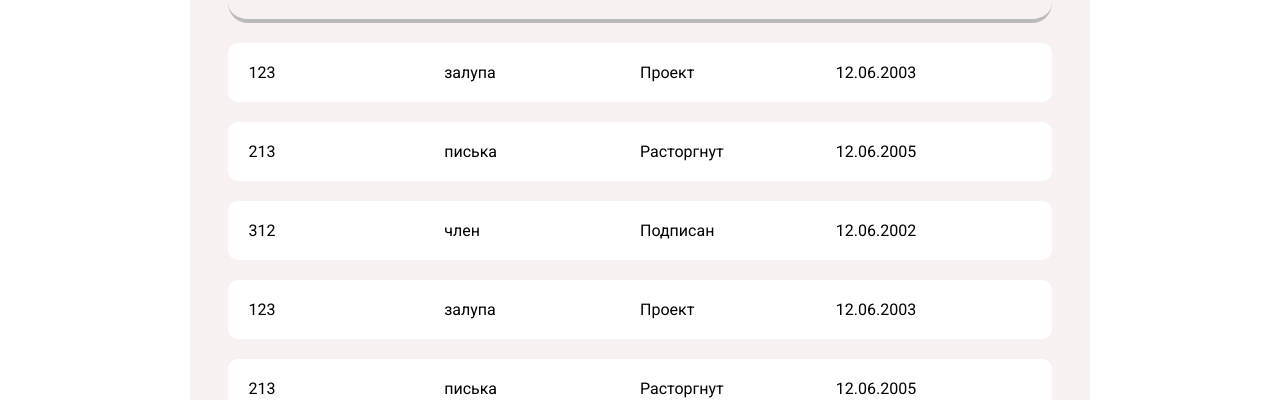
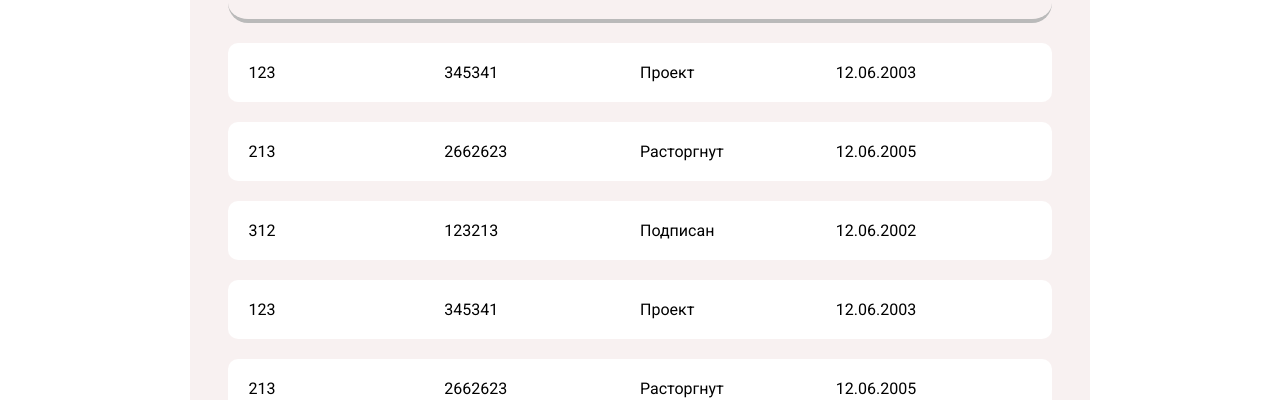
Before and after one commit to atvertka0107/HACKATON, a React (Vite) app: page /admin/view_contract_conversion in a window 1280 px wide. Shown: the part 408-808 px from the top of the page. Built offline with nearby package versions, Linux system fonts and the light colour scheme.

Commit message:
pagintationfinal

```diff
--- a/src/components/AdminViewConractConversion/AdminViewConractConversion.jsx
+++ b/src/components/AdminViewConractConversion/AdminViewConractConversion.jsx
@@ -6,6 +6,11 @@ import Pagination from '../Pagination/Pagination';
 export default function AdminViewConractConversion(){
     const [flagTxt, setFlagTxt] = useState('После');
     const [flagState, setFlagState] = useState(false);
+
+    const [agentId, setAgentId] = useState('');
+    const [name, setName] = useState('');
+    const [status, setStatus] = useState('none');
+    const [date, setDate] = useState('');
 
     const [products, setProducts] = useState([]);
     const [loading, setLoading] = useState(false);
@@ -41,7 +46,7 @@ export default function AdminViewConractConversion(){
         return (
             <div className={classes.project}>
                 <span className={classes.prop}>{item.AgentId}</span>
-                <span className={classes.prop}>{item.ProductName}</span>
+                <span className={classes.prop}>{item.ProductId}</span>
                 <span className={classes.prop}>{contract_card_text.Status[item.Status]}</span>
                 <span className={classes.prop}>{item.Date}</span>
             </div>
@@ -56,22 +61,28 @@ export default function AdminViewConractConversion(){
                     className={classes.input}
                     type="text"
                     placeholder="ID агента"
+                    value={agentId}
+                    onChange = {(event) => setAgentId(event.target.value)}
                     />
                 <input
                     className={classes.input}
                     type="text"
                     placeholder="Продукт"
+                    value={name}
+                    onChange = {(event) => setName(event.target.value)}
                     />
-                <select type="text" placeholder="Статус" className={classes.input}>
-                    <option>Статус продукта</option>
-                    <option>Проект</option>
-                    <option>Подписан</option>
-                    <option>Расторгнут</option>
+                <select type="text" placeholder="Статус" className={classes.input} value={status} onChange = {(event) => setStatus(event.target.value)}>
+                    <option value="none">Статус продукта</option>
+                    <option value="draft">Проект</option>
+                    <option value="signed">Подписан</option>
+                    <option value="terminated">Расторгнут</option>
                 </select>
                 <button className={classes.flag} onClick={handleFlagChange}>{flagTxt}</button>
                 <input
                     className={`${classes.input} ${classes.date}`}
                     type="date"
+                    value={date}
+                    onChange = {(event) => setDate(event.target.value)}
                     />
             </div>
             <div className={classes.list}>
--- a/src/components/AdminViewConractConversion/AdminViewConractConversion.module.css
+++ b/src/components/AdminViewConractConversion/AdminViewConractConversion.module.css
@@ -55,5 +55,8 @@
 
 .prop{
     display: flex;
-    width: 100%;
+    width: 500px;
+    white-space: nowrap;
+    overflow: hidden;
+    text-overflow: ellipsis;
 }
--- a/src/components/Product/Product.module.css
+++ b/src/components/Product/Product.module.css
@@ -58,9 +58,9 @@
 
 .h2{
     text-align: left;
-    white-space: nowrap;
     width: 250px;
     position: absolute;
+    white-space: nowrap;
     overflow: hidden;
     text-overflow: ellipsis;
 }
--- a/src/data.js
+++ b/src/data.js
@@ -83,52 +83,20 @@ export const admin_header_text = [
 ]
 
 export const admin_conv_prod = [
-    {AgentId: '123', ProductName: 'залупа', LOB: 'CASCO', Status: 'draft', Date: '12.06.2003'},
-    {AgentId: '213', ProductName: 'писька', LOB: 'CASCO', Status: 'terminated', Date: '12.06.2005'},
-    {AgentId: '312', ProductName: 'член', LOB: 'CASCO', Status: 'signed', Date: '12.06.2002'},
-    {AgentId: '123', ProductName: 'залупа', LOB: 'CASCO', Status: 'draft', Date: '12.06.2003'},
-    {AgentId: '213', ProductName: 'писька', LOB: 'CASCO', Status: 'terminated', Date: '12.06.2005'},
-    {AgentId: '312', ProductName: 'член', LOB: 'CASCO', Status: 'signed', Date: '12.06.2002'},
-    {AgentId: '123', ProductName: 'залупа', LOB: 'CASCO', Status: 'draft', Date: '12.06.2003'},
-    {AgentId: '213', ProductName: 'писька', LOB: 'CASCO', Status: 'terminated', Date: '12.06.2005'},
-    {AgentId: '312', ProductName: 'член', LOB: 'CASCO', Status: 'signed', Date: '12.06.2002'},
-    {AgentId: '123', ProductName: 'залупа', LOB: 'CASCO', Status: 'draft', Date: '12.06.2003'},
-    {AgentId: '213', ProductName: 'писька', LOB: 'CASCO', Status: 'terminated', Date: '12.06.2005'},
-    {AgentId: '312', ProductName: 'член', LOB: 'CASCO', Status: 'signed', Date: '12.06.2002'},
-    {AgentId: '123', ProductName: 'залупа', LOB: 'CASCO', Status: 'draft', Date: '12.06.2003'},
-    {AgentId: '213', ProductName: 'писька', LOB: 'CASCO', Status: 'terminated', Date: '12.06.2005'},
-    {AgentId: '312', ProductName: 'член', LOB: 'CASCO', Status: 'signed', Date: '12.06.2002'},
-    {AgentId: '123', ProductName: 'залупа', LOB: 'CASCO', Status: 'draft', Date: '12.06.2003'},
-    {AgentId: '213', ProductName: 'писька', LOB: 'CASCO', Status: 'terminated', Date: '12.06.2005'},
-    {AgentId: '312', ProductName: 'член', LOB: 'CASCO', Status: 'signed', Date: '12.06.2002'},
-    {AgentId: '123', ProductName: 'залупа', LOB: 'CASCO', Status: 'draft', Date: '12.06.2003'},
-    {AgentId: '213', ProductName: 'писька', LOB: 'CASCO', Status: 'terminated', Date: '12.06.2005'},
-    {AgentId: '312', ProductName: 'член', LOB: 'CASCO', Status: 'signed', Date: '12.06.2002'},
-    {AgentId: '123', ProductName: 'залупа', LOB: 'CASCO', Status: 'draft', Date: '12.06.2003'},
-    {AgentId: '213', ProductName: 'писька', LOB: 'CASCO', Status: 'terminated', Date: '12.06.2005'},
-    {AgentId: '312', ProductName: 'стив джобс', LOB: 'CASCO', Status: 'signed', Date: '12.06.2002'},
-    {AgentId: '123', ProductName: 'залупа', LOB: 'CASCO', Status: 'draft', Date: '12.06.2003'},
-    {AgentId: '213', ProductName: 'писька', LOB: 'CASCO', Status: 'terminated', Date: '12.06.2005'},
-    {AgentId: '312', ProductName: 'член', LOB: 'CASCO', Status: 'signed', Date: '12.06.2002'},
-    {AgentId: '123', ProductName: 'залупа', LOB: 'CASCO', Status: 'draft', Date: '12.06.2003'},
-    {AgentId: '213', ProductName: 'писька', LOB: 'CASCO', Status: 'terminated', Date: '12.06.2005'},
-    {AgentId: '312', ProductName: 'член', LOB: 'CASCO', Status: 'signed', Date: '12.06.2002'},
-    {AgentId: '123', ProductName: 'залупа', LOB: 'CASCO', Status: 'draft', Date: '12.06.2003'},
-    {AgentId: '213', ProductName: 'писька', LOB: 'CASCO', Status: 'terminated', Date: '12.06.2005'},
-    {AgentId: '312', ProductName: 'член', LOB: 'CASCO', Status: 'signed', Date: '12.06.2002'},
-    {AgentId: '123', ProductName: 'залупа', LOB: 'CASCO', Status: 'draft', Date: '12.06.2003'},
-    {AgentId: '213', ProductName: 'писька', LOB: 'CASCO', Status: 'terminated', Date: '12.06.2005'},
-    {AgentId: '312', ProductName: 'член', LOB: 'CASCO', Status: 'signed', Date: '12.06.2002'},
-    {AgentId: '123', ProductName: 'залупа', LOB: 'CASCO', Status: 'draft', Date: '12.06.2003'},
-    {AgentId: '213', ProductName: 'писька', LOB: 'CASCO', Status: 'terminated', Date: '12.06.2005'},
-    {AgentId: '312', ProductName: 'член', LOB: 'CASCO', Status: 'signed', Date: '12.06.2002'},
-    {AgentId: '123', ProductName: 'залупа', LOB: 'CASCO', Status: 'draft', Date: '12.06.2003'},
-    {AgentId: '213', ProductName: 'писька', LOB: 'CASCO', Status: 'terminated', Date: '12.06.2005'},
-    {AgentId: '312', ProductName: 'член', LOB: 'CASCO', Status: 'signed', Date: '12.06.2002'},
-    {AgentId: '123', ProductName: 'залупа', LOB: 'CASCO', Status: 'draft', Date: '12.06.2003'},
-    {AgentId: '213', ProductName: 'писька', LOB: 'CASCO', Status: 'terminated', Date: '12.06.2005'},
-    {AgentId: '312', ProductName: 'член', LOB: 'CASCO', Status: 'signed', Date: '12.06.2002'},
-    {AgentId: '123', ProductName: 'залупа', LOB: 'CASCO', Status: 'draft', Date: '12.06.2003'},
-    {AgentId: '213', ProductName: 'писька', LOB: 'CASCO', Status: 'terminated', Date: '12.06.2005'},
-    {AgentId: '312', ProductName: 'стив джобс', LOB: 'CASCO', Status: 'signed', Date: '12.06.2002'},
+    {AgentId: '123', ProductId: '345341', LOB: 'CASCO', Status: 'draft', Date: '12.06.2003'},
+    {AgentId: '213', ProductId: '2662623', LOB: 'CASCO', Status: 'terminated', Date: '12.06.2005'},
+    {AgentId: '312', ProductId: '123213', LOB: 'CASCO', Status: 'signed', Date: '12.06.2002'},
+    {AgentId: '123', ProductId: '345341', LOB: 'CASCO', Status: 'draft', Date: '12.06.2003'},
+    {AgentId: '213', ProductId: '2662623', LOB: 'CASCO', Status: 'terminated', Date: '12.06.2005'},
+    {AgentId: '312', ProductId: '123213', LOB: 'CASCO', Status: 'signed', Date: '12.06.2002'},
+    {AgentId: '123', ProductId: '345341', LOB: 'CASCO', Status: 'draft', Date: '12.06.2003'},
+    {AgentId: '213', ProductId: '2662623', LOB: 'CASCO', Status: 'terminated', Date: '12.06.2005'},
+    {AgentId: '312', ProductId: '123213', LOB: 'CASCO', Status: 'signed', Date: '12.06.2002'},
+    {AgentId: '123', ProductId: '345341', LOB: 'CASCO', Status: 'draft', Date: '12.06.2003'},
+    {AgentId: '213', ProductId: '2662623', LOB: 'CASCO', Status: 'terminated', Date: '12.06.2005'},
+    {AgentId: '312', ProductId: '123213', LOB: 'CASCO', Status: 'signed', Date: '12.06.2002'},
+    {AgentId: '123', ProductId: '345341', LOB: 'CASCO', Status: 'draft', Date: '12.06.2003'},
+    {AgentId: '213', ProductId: '2662623', LOB: 'CASCO', Status: 'terminated', Date: '12.06.2005'},
+    {AgentId: '312', ProductId: '123213', LOB: 'CASCO', Status: 'signed', Date: '12.06.2002'},
+
 ]
```
